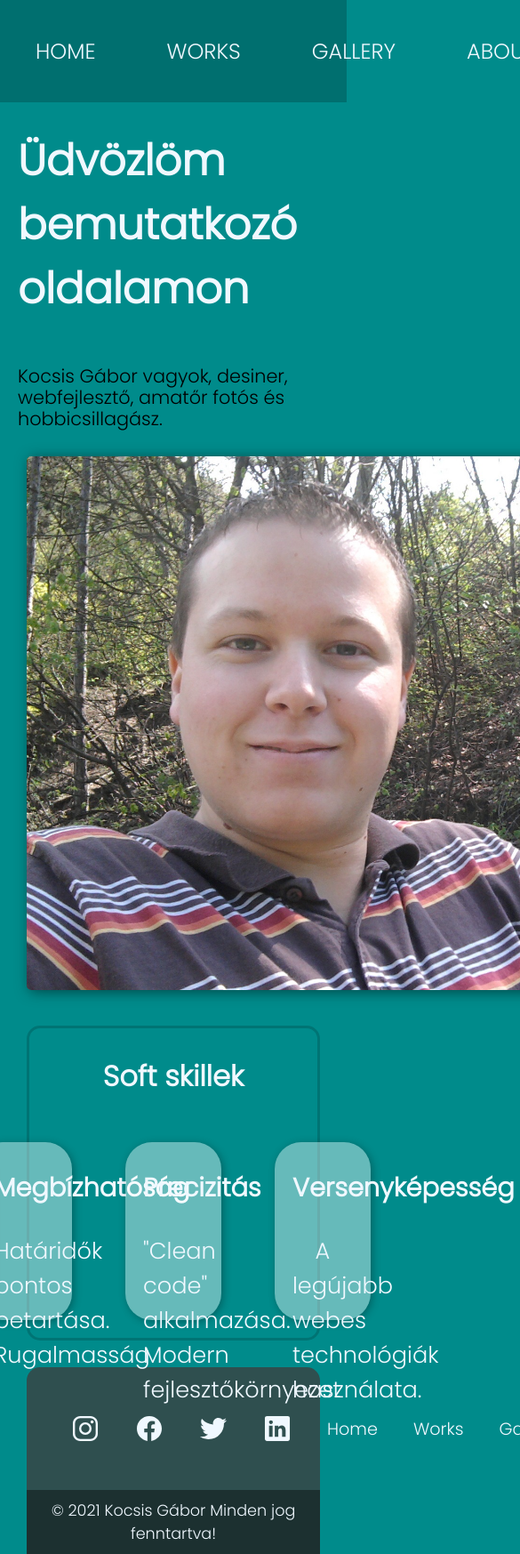
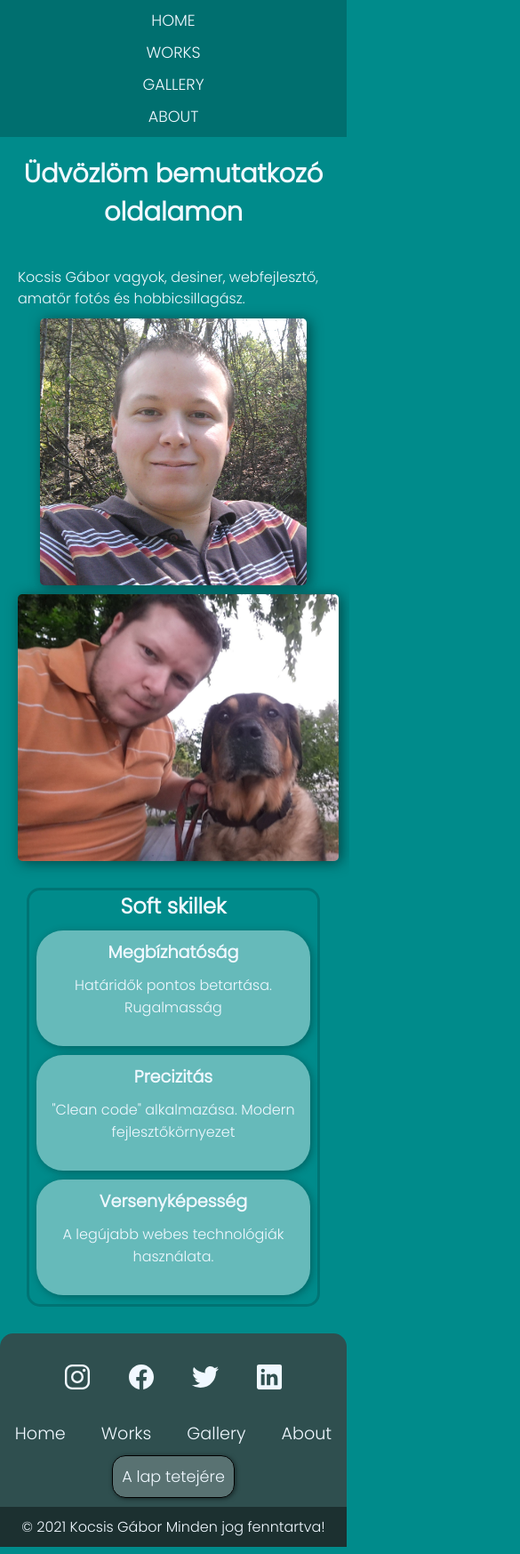
Before and after one commit to kocsgab002/str2-sajat-munka, a plain HTML site: page html-feladatok-bemutatkozo/index.html in a window 390 px wide. Shown: the top 1747 px of the page at 89% size, 585 px wide, since content can reach past the window. Drawn offline with nearby package versions, Linux system fonts and the light colour scheme.

Commit message:
mobile view

```diff
--- a/html-feladatok-bemutatkozo/css/about.css
+++ b/html-feladatok-bemutatkozo/css/about.css
@@ -227,3 +227,76 @@ footer .copyright {
     background-color: rgba(0, 0, 0, .4);
     padding: 10px;
 }
+
+@media screen and (max-width: 425px) {
+
+    header nav ul {
+        display: flex;
+        list-style: none;
+        flex-direction: column;
+        align-items: center;
+        margin: 5px;
+    }
+
+    header nav ul li {
+        margin: 5px 0px;
+    }
+
+    header nav ul li a {
+        display: inline;
+        font-size: 1.1rem;
+    }
+    header h1 {
+        color: aliceblue;
+        font-size: 1.8rem;
+        margin: 20px 0px;
+        text-align: center;
+    }
+    main section {
+        display: block;
+    }
+    main section img {
+        width: 280px;
+        height: auto;
+        margin: 0 auto;
+    }
+    main section .content p {
+        font-size: 1rem;
+        line-height: 1.4rem;
+        margin: 20px;
+    }
+    main section .content ul li, main section .content ol li {
+        font-size: 1rem;
+        margin: 0 50px;
+
+    }
+    main h3 {
+        color: aliceblue;
+        font-size: 1.7rem;
+        margin: 30px 30px;
+        text-align: center;
+    }
+    main form input[type="button"] {
+        width: 100%;
+    }
+
+    footer {
+        margin: 0;
+    }
+
+    footer div.footer {
+        display: flex;
+        margin: 0px;
+        justify-content: space-between;
+        align-items: center;
+        flex-direction: column;
+    }
+
+    footer .copyright {
+        font-size: 1rem;
+    }
+
+    footer div.footer .button {
+        margin: 10px 20px;
+    }
+}
--- a/html-feladatok-bemutatkozo/css/gallery.css
+++ b/html-feladatok-bemutatkozo/css/gallery.css
@@ -76,11 +76,12 @@ section {
         ". . .";
 
 }
+
 section img {
     width: 430px;
     height: 350px;
     justify-self: center;
-    box-shadow: 2px 2px 10px rgba(0, 0, 0,.8);
+    box-shadow: 2px 2px 10px rgba(0, 0, 0, .8);
 }
 
 /* footer */
@@ -179,3 +180,61 @@ footer .copyright {
     background-color: rgba(0, 0, 0, .4);
     padding: 10px;
 }
+
+@media screen and (max-width: 425px) {
+
+    header nav ul {
+        display: flex;
+        list-style: none;
+        flex-direction: column;
+        align-items: center;
+        margin: 5px;
+    }
+
+    header nav ul li {
+        margin: 5px 0px;
+    }
+
+    header nav ul li a {
+        display: inline;
+        font-size: 1.1rem;
+    }
+
+    header h1 {
+        color: aliceblue;
+        font-size: 1.8rem;
+        margin: 20px 0px;
+        text-align: center;
+    }
+
+    section {
+        display: block;
+    }
+
+    section img {
+        width: 380px;
+        display: block;
+        margin: 10px auto;
+        height: auto;
+    }
+
+    footer {
+        margin: 0;
+    }
+
+    footer div.footer {
+        display: flex;
+        margin: 0px;
+        justify-content: space-between;
+        align-items: center;
+        flex-direction: column;
+    }
+
+    footer .copyright {
+        font-size: 1rem;
+    }
+
+    footer div.footer .button {
+        margin: 10px 20px;
+    }
+}
--- a/html-feladatok-bemutatkozo/css/index.css
+++ b/html-feladatok-bemutatkozo/css/index.css
@@ -68,6 +68,7 @@ main section.debut p {
     font-size: 1.3rem;
     line-height: 1.5rem;
     margin: 20px 0;
+    color: aliceblue;
 }
 
 main section.debut .pictures {
@@ -228,3 +229,88 @@ footer .copyright {
     background-color: rgba(0, 0, 0, .4);
     padding: 10px;
 }
+
+@media screen and (max-width: 425px) {
+
+    header nav ul {
+        display: flex;
+        list-style: none;
+        flex-direction: column;
+        align-items: center;
+        margin: 5px;
+    }
+
+    header nav ul li {
+        margin: 5px 0px;
+    }
+
+    header nav ul li a {
+        display: inline;
+        font-size: 1.1rem;
+    }
+
+    header h1 {
+        color: aliceblue;
+        font-size: 1.8rem;
+        margin: 20px 0px;
+        text-align: center;
+    }
+
+    main section.debut p {
+        font-size: 1rem;
+        margin: 0;
+    }
+
+    main section.debut .pictures {
+        display: block;
+    }
+
+    main section.debut .pictures img {
+        height: 300px;
+        display: block;
+        margin: 10px auto;
+
+    }
+
+    main section.content h2 {
+        font-size: 1.5rem;
+        margin: 0 0 10px 0;
+    }
+    main section.content .skill_boxes {
+        flex-direction: column;
+        align-items: center;
+    }
+    main section.content .skill_boxes .box {
+        width: 95%;
+        height: 130px;
+        margin: 0 0 10px 0;
+    }
+    main section.content .skill_boxes .box h3 {
+        font-size: 1.2rem;
+        margin: 10px 0 0 0;
+    }
+    main section.content .skill_boxes .box p {
+        font-size: 1rem;
+        margin: 10px 10px;
+    }
+
+    footer {
+        margin: 0;
+    }
+
+    footer div.footer {
+        display: flex;
+        margin: 0px;
+        justify-content: space-between;
+        align-items: center;
+        flex-direction: column;
+    }
+
+    footer .copyright {
+        font-size: 1rem;
+    }
+
+    footer div.footer .button {
+        margin: 10px 20px;
+    }
+}
--- a/html-feladatok-bemutatkozo/css/works.css
+++ b/html-feladatok-bemutatkozo/css/works.css
@@ -58,6 +58,7 @@ header h1 {
     margin: 30px 20px;
     text-align: left;
 }
+
 main .wrapper {
     display: block;
     margin: 0 20px;
@@ -185,3 +186,76 @@ footer .copyright {
     background-color: rgba(0, 0, 0, .4);
     padding: 10px;
 }
+
+@media screen and (max-width: 425px) {
+
+    header nav ul {
+        display: flex;
+        list-style: none;
+        flex-direction: column;
+        align-items: center;
+        margin: 5px;
+    }
+
+    header nav ul li {
+        margin: 5px 0px;
+    }
+
+    header nav ul li a {
+        display: inline;
+        font-size: 1.1rem;
+    }
+
+    header h1 {
+        color: aliceblue;
+        font-size: 1.8rem;
+        margin: 20px 0px;
+        text-align: center;
+    }
+
+    main .wrapper {
+        margin: 30px 10px;
+    }
+
+    main .wrapper section.works {
+        display: block;
+        margin: 0;
+    }
+
+    main .wrapper section.works img {
+        display: block;
+        margin: auto;
+    }
+
+    main .wrapper section.works div.content h3 {
+        font-size: 1.5rem;
+        text-align: center;
+        margin: 10px 0;
+    }
+
+    main .wrapper section.works div.content p {
+        font-size: 1rem;
+        line-height: 1.4rem;
+        margin: 20px;
+    }
+
+    footer {
+        margin: 0;
+    }
+
+    footer div.footer {
+        display: flex;
+        margin: 0px;
+        justify-content: space-between;
+        align-items: center;
+        flex-direction: column;
+    }
+
+    footer .copyright {
+        font-size: 1rem;
+    }
+
+    footer div.footer .button {
+        margin: 10px 20px;
+    }
+}
```
